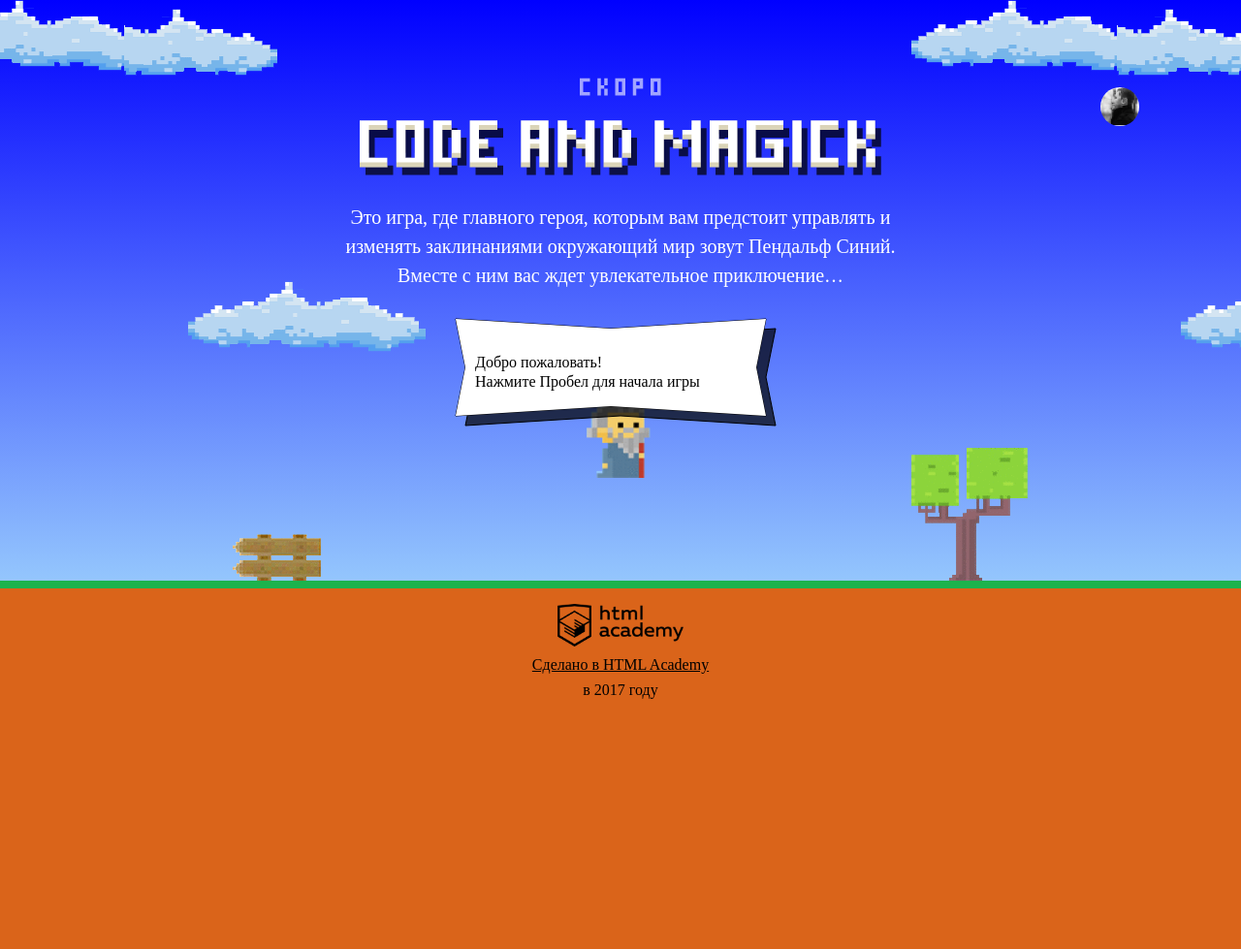
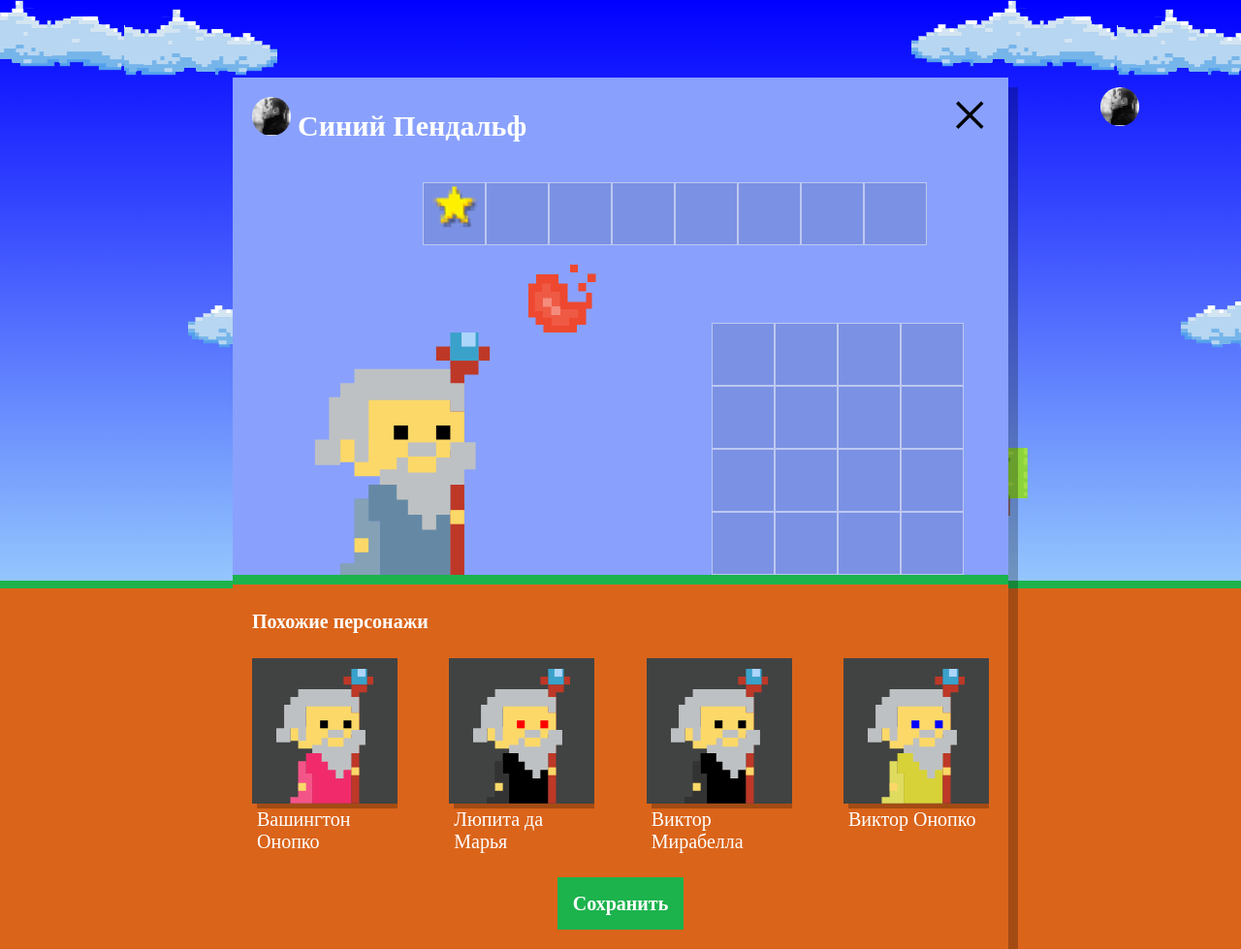
Before and after one commit to dmax1447/508937-code-and-magick, a website: page index.html in a window 1280 px wide. Shown: the whole page at 97% size. Before the commit the page ends 800 px from the top, so only its background shows below. Drawn offline with Linux system fonts and the light colour scheme; a web font is replaced by a local one.

Commit message:
полностью сделал задание, начальный коммит

```diff
--- a/index.html
+++ b/index.html
@@ -199,6 +199,6 @@
 </script>
 <script src="js/stat.js"></script>
 <script src="js/game.js"></script>
-
+<script src="js/setup.js"></script>
 </body>
 </html>
--- /dev/null
+++ b/js/setup.js
@@ -0,0 +1,50 @@
+'use strict';
+
+// массивы для генерации волшебников
+var names = ['Иван', 'Хуан Себастьян', 'Мария', 'Кристоф', 'Виктор', 'Юлия', 'Люпита', 'Вашингтон'];
+var surnames = ['да Марья', 'Верон', 'Мирабелла', 'Вальц', 'Онопко', 'Топольницкая', 'Нионго', 'Ирвинг'];
+var coatColors = ['rgb(101, 137, 164)', 'rgb(241, 43, 107)', 'rgb(146, 100, 161)', 'rgb(56, 159, 117)', 'rgb(215, 210, 55)', 'rgb(0, 0, 0)'];
+var eyesColors = ['black', 'red', 'blue', 'yellow', 'green'];
+
+// функция генерации случайного волшебника
+var getRandomWizard = function () {
+  var wizard = {};
+  var nameRandomIndex = Math.floor(names.length * Math.random());
+  var surnameRandomIndex = Math.floor(surnames.length * Math.random());
+  wizard.name = names[nameRandomIndex] + ' ' + surnames[surnameRandomIndex];
+  wizard.coatColor = coatColors[Math.floor(coatColors.length * Math.random())];
+  wizard.eyesColor = eyesColors[Math.floor(eyesColors.length * Math.random())];
+  return wizard;
+};
+
+// создадим массив объектов волшебников
+var wizards = [];
+for (var i = 0; i < 4; i++) {
+  wizards[i] = getRandomWizard();
+}
+
+// включаем блок настройки персонажа 'setup'
+document.querySelector('.setup').classList.remove('hidden');
+
+// сохраним шаблон разметки в переменную wizardTemplate
+var wizardTemplate = document.querySelector('#similar-wizard-template').content;
+// список волшебников сохраним в wizardList
+var wizardList = document.querySelector('.setup-similar-list');
+
+for (i = 0; i < wizards.length; i++) {
+  // клонируем шаблон
+  var wizard = wizardTemplate.cloneNode(true);
+  // задаем имя волшебника
+  var wizardName = wizard.querySelector('.setup-similar-label');
+  wizardName.textContent = wizards[i].name;
+  // изменим цвет плаща
+  var wizardCoat = wizard.querySelector('.wizard-coat');
+  wizardCoat.style.fill = wizards[i].coatColor;
+  // изменим цвет глаз
+  var wizardEyes = wizard.querySelector('.wizard-eyes');
+  wizardEyes.style.fill = wizards[i].eyesColor;
+  wizardList.appendChild(wizard);
+}
+
+// включаем видимость блока похожих персонажей 'setup-similar'
+document.querySelector('.setup-similar').classList.remove('hidden');
```
